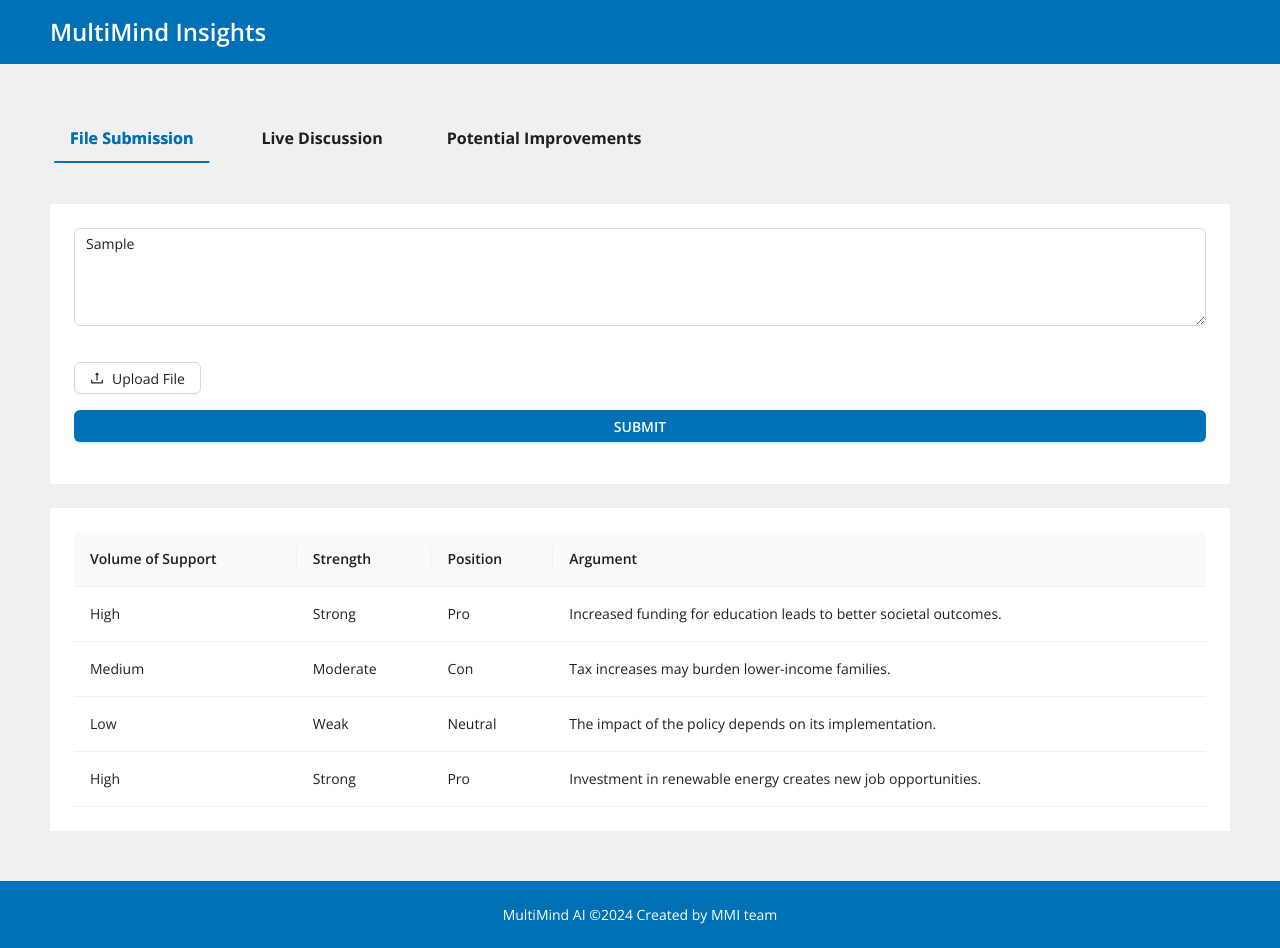
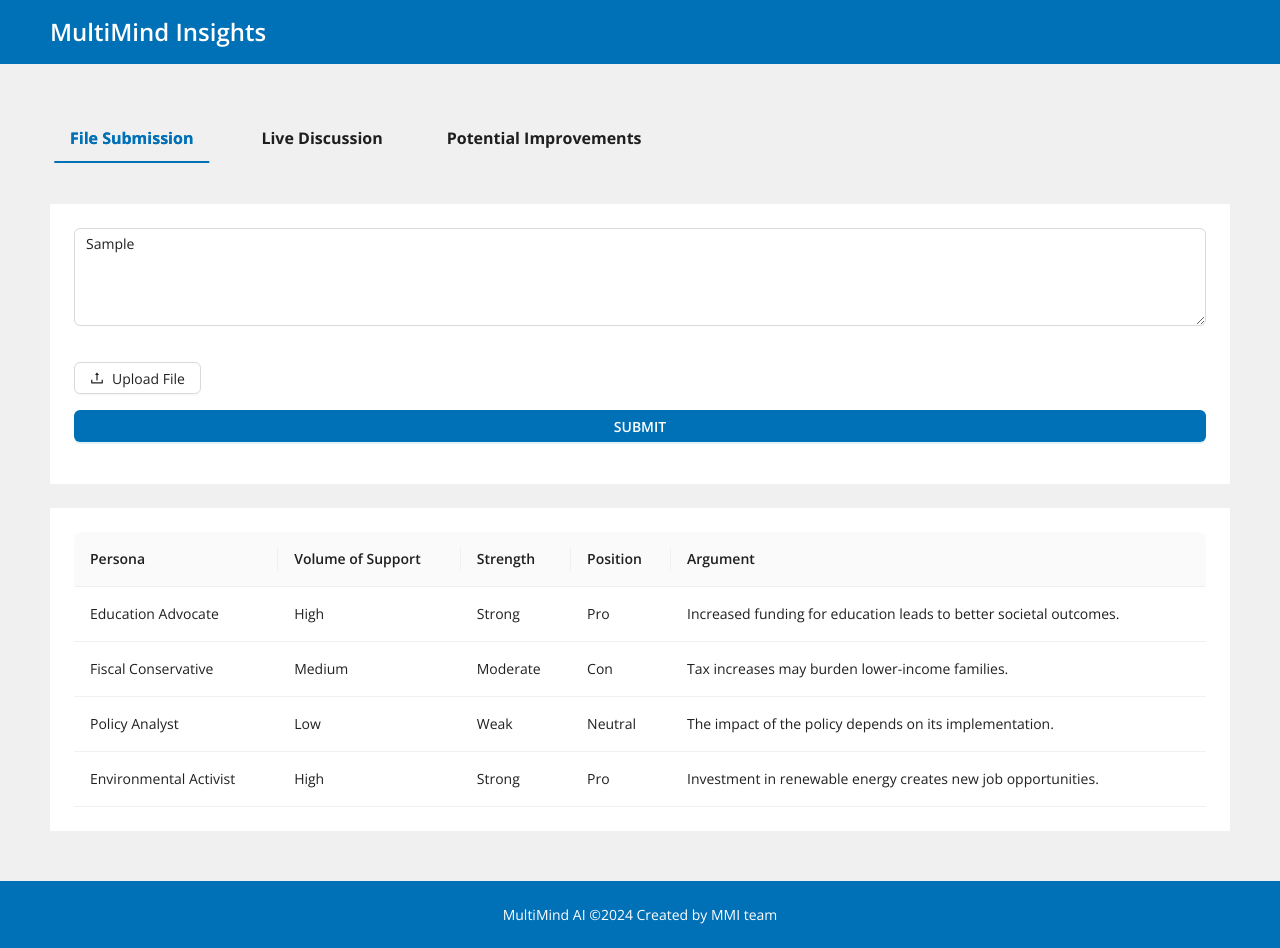
Before and after one commit to yankunsong/MultiMind, a React (Create React App) app in the folder frontend/: page / in a window 1280 px wide. Both pictures are taken after typing "Sample" into the empty fields and a click on the button "SUBMIT". Built offline with nearby package versions, Linux system fonts and the light colour scheme.

Commit message:
added persona in the report

```diff
--- a/frontend/src/components/MultiMindReport.js
+++ b/frontend/src/components/MultiMindReport.js
@@ -3,6 +3,7 @@ import { Table } from 'antd';
 
 function MultiMindReport({ report }) {
   const columns = [
+    { title: 'Persona', dataIndex: 'persona', key: 'persona' },
     { title: 'Volume of Support', dataIndex: 'volumeOfSupport', key: 'volumeOfSupport' },
     { title: 'Strength', dataIndex: 'strength', key: 'strength' },
     { title: 'Position', dataIndex: 'position', key: 'position' },
--- a/frontend/src/data/report.json
+++ b/frontend/src/data/report.json
@@ -5,28 +5,32 @@
       "volumeOfSupport": "High",
       "strength": "Strong",
       "position": "Pro",
-      "argument": "Increased funding for education leads to better societal outcomes."
+      "argument": "Increased funding for education leads to better societal outcomes.",
+      "persona": "Education Advocate"
     },
     {
       "key": 2,
       "volumeOfSupport": "Medium",
       "strength": "Moderate",
       "position": "Con",
-      "argument": "Tax increases may burden lower-income families."
+      "argument": "Tax increases may burden lower-income families.",
+      "persona": "Fiscal Conservative"
     },
     {
       "key": 3,
       "volumeOfSupport": "Low",
       "strength": "Weak",
       "position": "Neutral",
-      "argument": "The impact of the policy depends on its implementation."
+      "argument": "The impact of the policy depends on its implementation.",
+      "persona": "Policy Analyst"
     },
     {
       "key": 4,
       "volumeOfSupport": "High",
       "strength": "Strong",
       "position": "Pro",
-      "argument": "Investment in renewable energy creates new job opportunities."
+      "argument": "Investment in renewable energy creates new job opportunities.",
+      "persona": "Environmental Activist"
     }
   ]
 }
```
